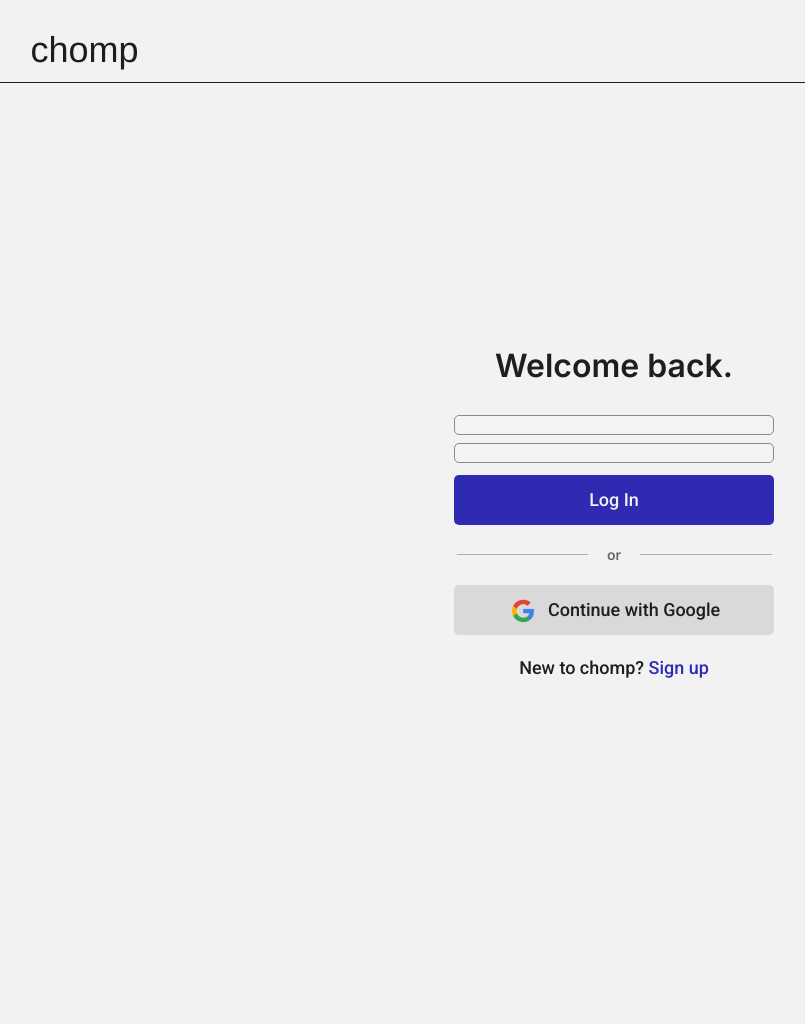
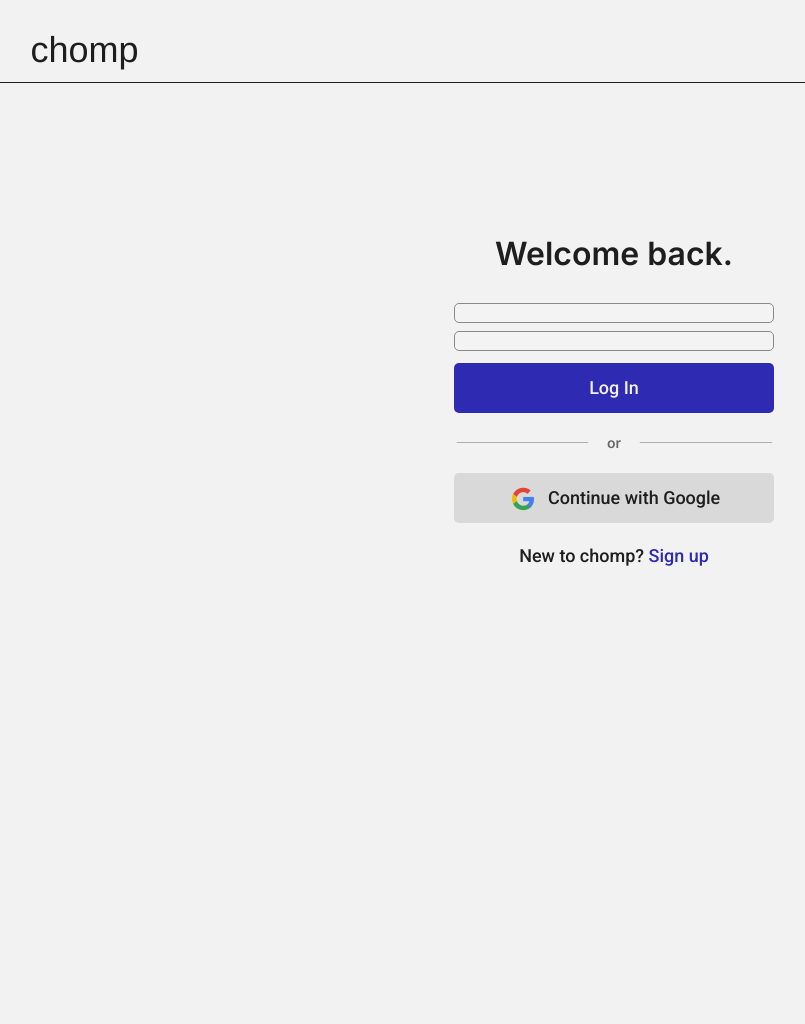
Before and after one commit to jonathan-bruce05/Yelp_Project, a Django app: page /yelpdupe/signin/ in a window 1280 px wide. Shown: the whole page, without its empty margins (26-831 px from the left). After the commit the page ends 566 px from the top, so only its background shows below. Run offline with Django 5.2, Linux system fonts and the light colour scheme; some libraries are stand-ins or nearby versions; some web fonts are replaced.

Commit message:
Jays update
signin css

```diff
--- a/yelpdupe/static/css/signIn.css
+++ b/yelpdupe/static/css/signIn.css
@@ -1,7 +1,7 @@
 .sign-in {
   display: flex;
   flex-wrap: wrap;
-  height: 1024px;
+  height: 100%;
   align-items: flex-start;
   justify-content: center;
   gap: 47px -157px;
```
